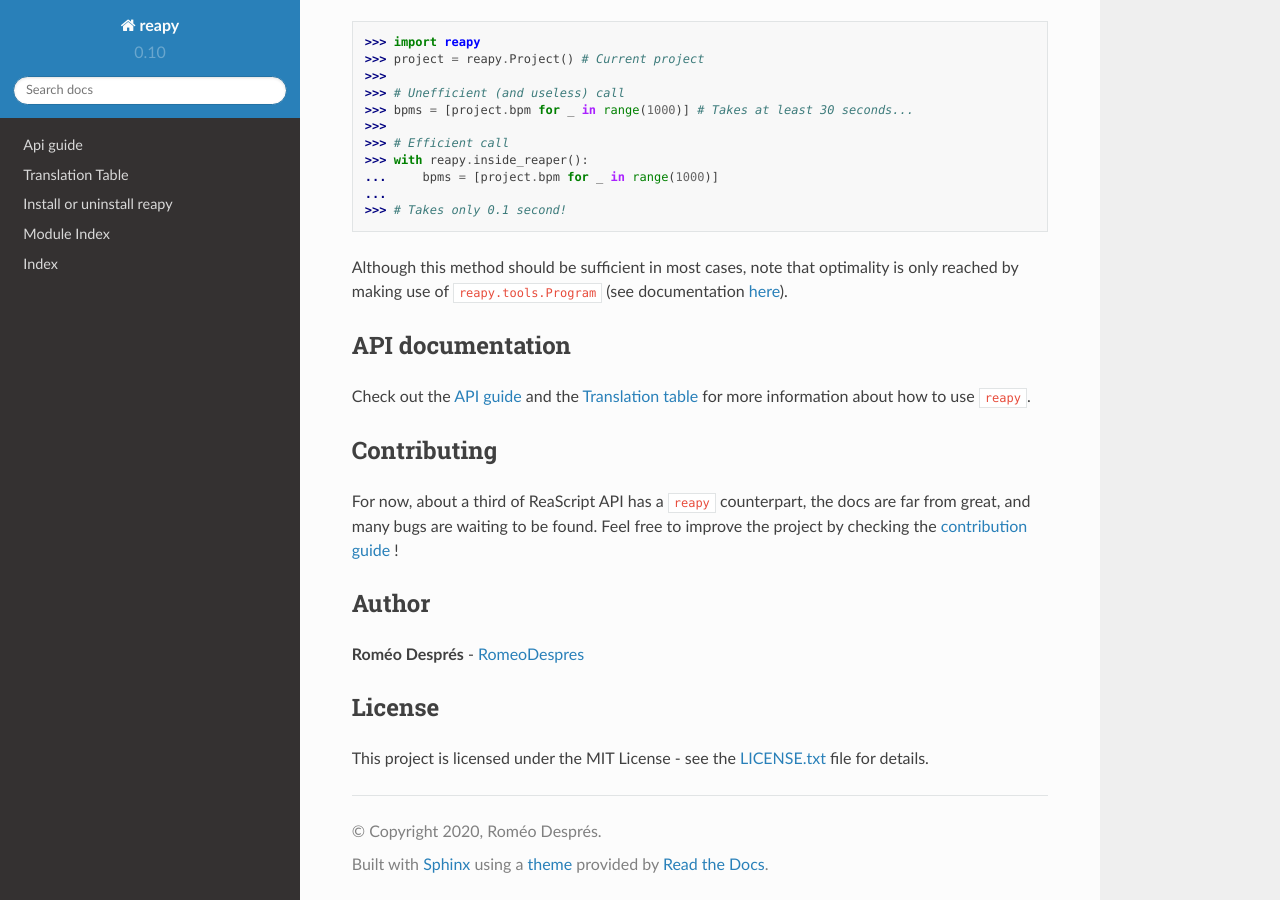
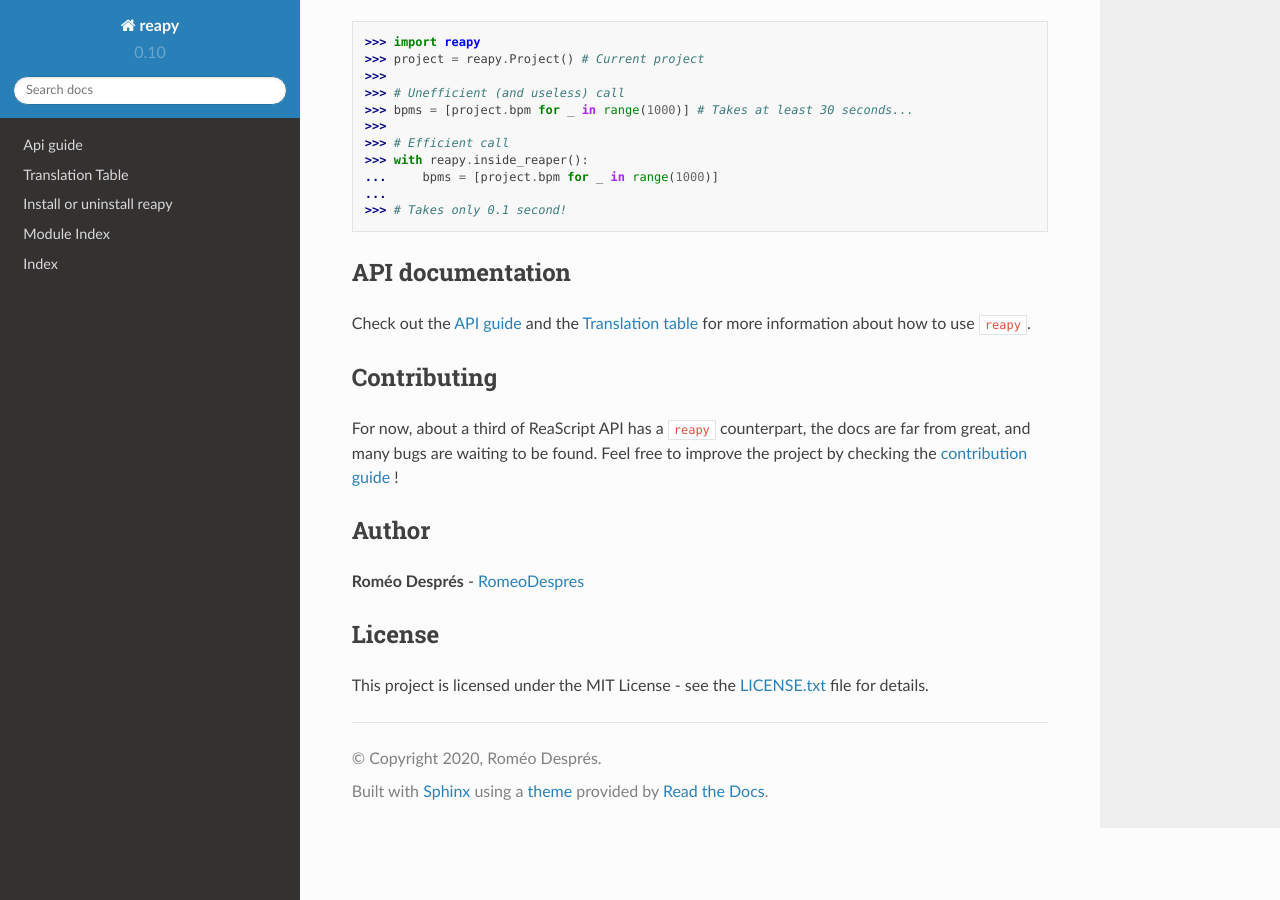
Before and after one commit to RomeoDespres/reapy, a Sphinx documentation site: the page built from docs/source/index.rst, in a window 1280 px wide and 900 px high, scrolled down 1799 px. Built offline with Sphinx 7.4.7 and the Read the Docs theme 2.0.0, drawn with Linux system fonts in a browser that asks for light colours; pages that are not in the unit, such as notebooks, are missing from menus.

Commit message:
Remove outdated mention of reapy.Program in documentation index

```diff
--- a/docs/source/index.rst
+++ b/docs/source/index.rst
@@ -86,8 +86,6 @@ When used from inside REAPER, ``reapy`` has almost identical performance than na
     ...
     >>> # Takes only 0.1 second!
 
-Although this method should be sufficient in most cases, note that optimality is only reached by making use of ``reapy.tools.Program`` (see documentation `here <reapy.tools.html#reapy.tools.program.Program>`_).
-
 API documentation
 -----------------
 
```
